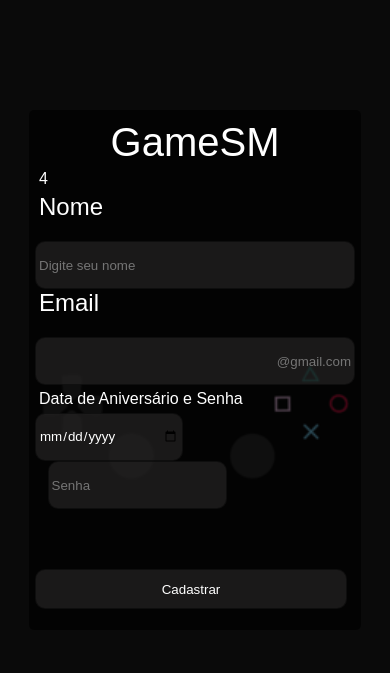
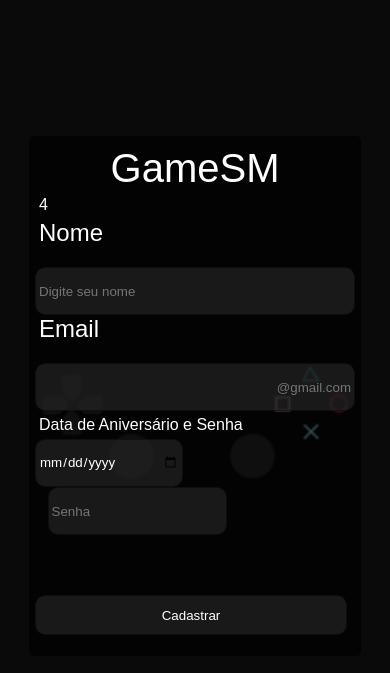
Before and after one commit to erichenriquesm/html5-e-css3, a PHP site: page / in a window 390 px wide. Shown: the top 673 px of the page. Run offline with PHP 8.4, Linux system fonts and the light colour scheme.

Commit message:
Update style.css

```diff
--- a/práticas/prática017/style.css
+++ b/práticas/prática017/style.css
@@ -91,7 +91,7 @@ input{
         position: absolute;
         top: 50%;
         left: 50%;
-        transform: translate(-50%, -60%);
+        transform: translate(-50%, -55%);
     }
     #data{
         width: 45%;
```
